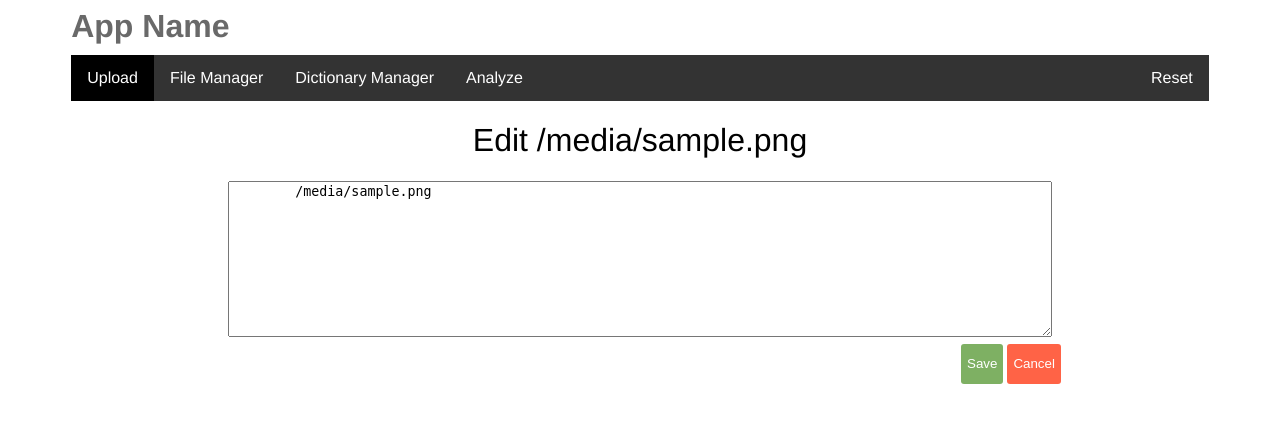
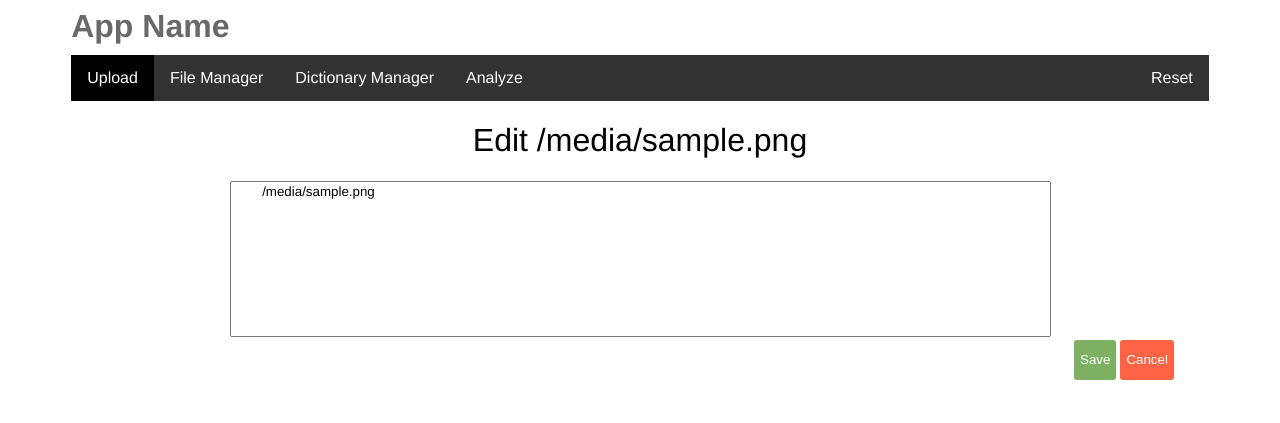
Before and after one commit to Landaluce/MPTA, a Flask app: template app/templates/edit.html in a window 1280 px wide. Shown: the top 423 px of the page. Run offline with Flask 2, Linux system fonts and the light colour scheme; the template is opened without the code that fills it: most values are stand-ins (such as "Sample title", 1, 10 or a date in 2020); parts of the project's set-up code (start-up, migrations or seed data) failed here and were passed over.

Commit message:
style edit page

```diff
--- a/app/static/style.css
+++ b/app/static/style.css
@@ -92,7 +92,7 @@ h1 {
     color: white;
 }
 #editor_buttons {
-    margin-left: 950px;
+    margin-left: 1063px;
 }
 .button {
     border: 0px;
@@ -168,3 +168,15 @@ h1 {
 #analyze_table #even:hover, #analyze_table #odd:hover {
     background: lightblue;
 }
+
+textarea {
+    display: block;
+    outline: none;
+    resize: none;
+    margin: 0 auto 0 auto;
+    font-family: "Helvetica Neue",Helvetica,Arial,sans-serif;
+}
+textarea:focus{
+	outline: none;
+    border: 1px solid lightblue;
+}
```
Also changed, not shown: app/views.py (+4 -3 lines), 1 other file.
